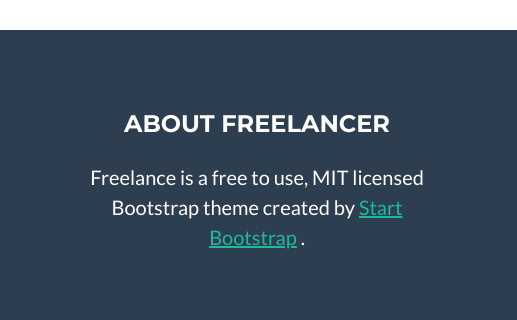
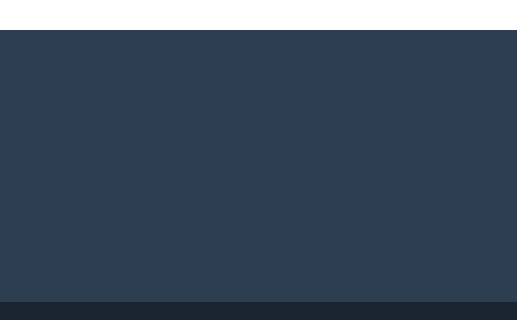
Before and after one commit to sakeizpro/seamusjennis.com, a plain HTML site: page index.html in a window 1280 px wide. Shown: the part 2786-3106 px from the top of the page, 763-1280 px from the left. Drawn offline with nearby package versions, Linux system fonts and the light colour scheme.

Commit message:
Update index.html
Removed about freelancer footer

```diff
--- a/index.html
+++ b/index.html
@@ -190,14 +190,6 @@
                         <a class="btn btn-outline-light btn-social mx-1" href="#!"><i class="fab fa-fw fa-github"></i></a>
                     </div>
                     <!-- Footer About Text-->
-                    <div class="col-lg-4">
-                        <h4 class="text-uppercase mb-4">About Freelancer</h4>
-                        <p class="lead mb-0">
-                            Freelance is a free to use, MIT licensed Bootstrap theme created by
-                            <a href="http://startbootstrap.com">Start Bootstrap</a>
-                            .
-                        </p>
-                    </div>
                 </div>
             </div>
         </footer>
```
